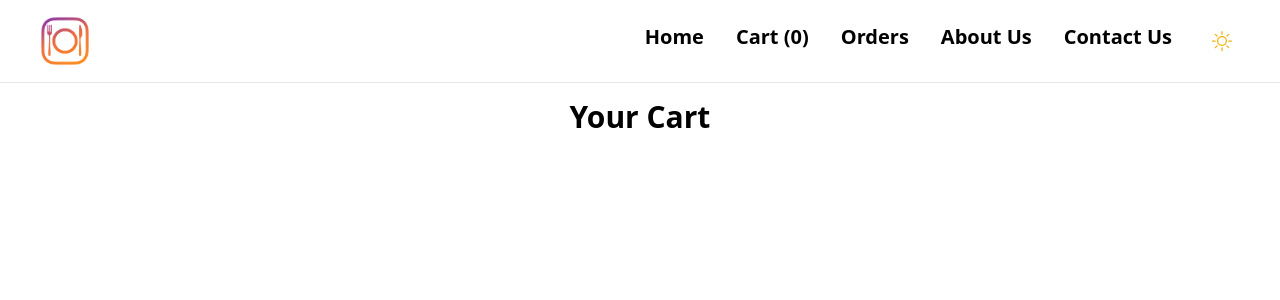
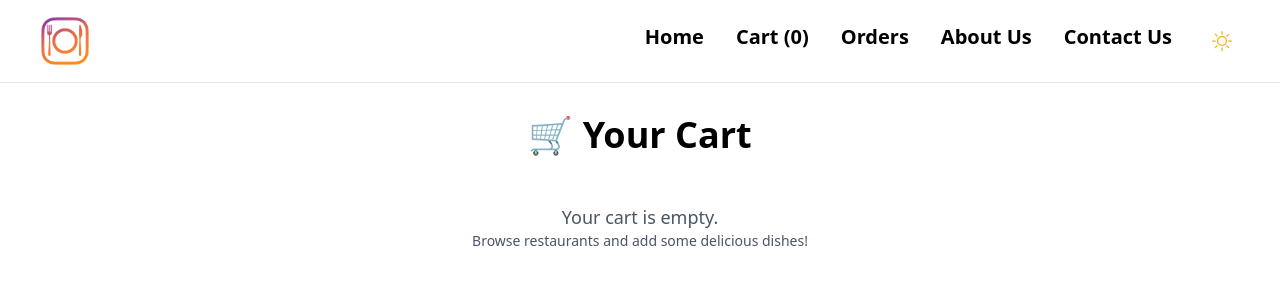
Before and after one commit to gyaparla/Instafood, a React (Vite) app: page /cart in a window 1280 px wide. Shown: the top 300 px of the page. Built offline with nearby package versions, Linux system fonts and the light colour scheme.

Commit message:
cart page ui updated

```diff
--- a/src/components/RestaurantDetails.jsx
+++ b/src/components/RestaurantDetails.jsx
@@ -5,14 +5,8 @@ import CategoryAccordion from "./CategoryAccordion";
 
 const RestaurantDetails = () => {
   const location = useLocation();
-  const {
-    restaurantDetails,
-    locality,
-    avgRating,
-    cuisines,
-    costForTwo,
-    deliveryTime,
-  } = location.state || {};
+  const { restaurantDetails, locality, avgRating, costForTwo, deliveryTime } =
+    location.state || {};
 
   const [showIndex, setShowIndex] = useState(0);
 
@@ -39,7 +33,6 @@ const RestaurantDetails = () => {
         </h1>
         <div className="mt-2 flex flex-wrap justify-center sm:justify-start gap-4 text-gray-700 dark:text-gray-300">
           {avgRating && <span>⭐ {avgRating}</span>}
-          {cuisines && <span>{cuisines.join(", ")}</span>}
           {costForTwo && <span>💰 {costForTwo}</span>}
           {deliveryTime && <span>⏱ {deliveryTime}</span>}
         </div>
--- a/src/pages/Cart.jsx
+++ b/src/pages/Cart.jsx
@@ -10,25 +10,56 @@ const Cart = () => {
   const handleClearCart = () => {
     dispatch(clearCart());
   };
+
   return (
-    <div>
-      <h1 className="text-center text-3xl font-bold my-4 dark:text-amber-50">
-        Your Cart
+    <div className="max-w-5xl mx-auto px-4 sm:px-6 lg:px-8 py-8">
+      {/* Header */}
+      <h1 className="text-center text-3xl sm:text-4xl font-bold mb-6 dark:text-amber-50">
+        🛒 Your Cart
       </h1>
+
+      {/* Empty cart message */}
+      {items.length === 0 && (
+        <div className="text-center text-gray-600 dark:text-gray-300 mt-12">
+          <p className="text-lg">Your cart is empty.</p>
+          <p className="text-sm">
+            Browse restaurants and add some delicious dishes!
+          </p>
+        </div>
+      )}
+
+      {/* Clear Cart button */}
       {items.length > 0 && (
-        <div className="text-end mb-8">
+        <div className="flex justify-end mb-6">
           <button
             onClick={handleClearCart}
-            className="bg-amber-600 px-4 py-2 rounded-lg cursor-pointer"
+            className="bg-red-500 hover:bg-red-600 text-white px-5 py-2 rounded-lg shadow transition"
           >
             Clear Cart
           </button>
         </div>
       )}
 
-      {items.map((item, index) => (
-        <DishDetails key={index} itemDetails={item} />
-      ))}
+      {/* Cart items */}
+      <div className="space-y-4">
+        {items.map((item, index) => (
+          <DishDetails key={index} itemDetails={item} mode="cart" />
+        ))}
+      </div>
+
+      {/* Cart summary */}
+      {items.length > 0 && (
+        <div className="mt-8 border-t pt-6 text-right">
+          <p className="text-lg font-semibold dark:text-amber-50">
+            Total Items: {items.length}
+          </p>
+          {/* If you track total price in cartSlice, show it here */}
+          {/* <p className="text-lg font-semibold">Total Price: ₹{totalPrice}</p> */}
+          <button className="mt-4 bg-amber-600 hover:bg-amber-700 text-white px-6 py-2 rounded-lg shadow transition">
+            Proceed to Checkout
+          </button>
+        </div>
+      )}
     </div>
   );
 };
```
Also changed, not shown: 2 other files (tests, documents, lock files or other folders).
